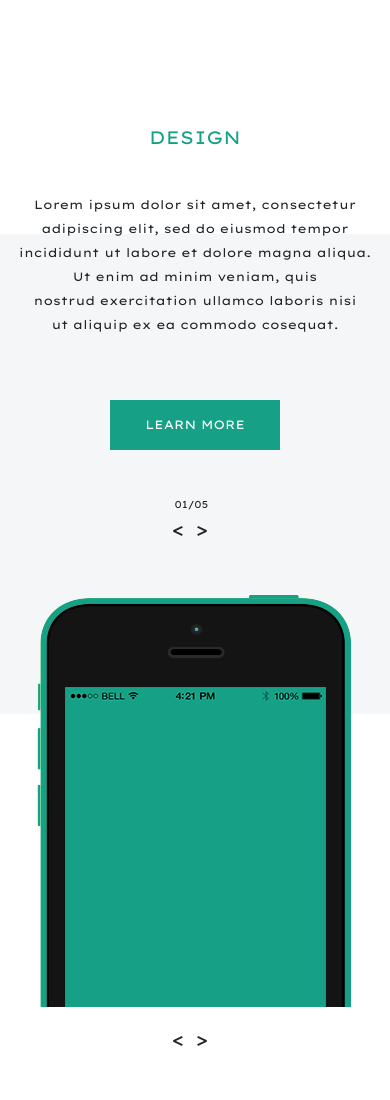
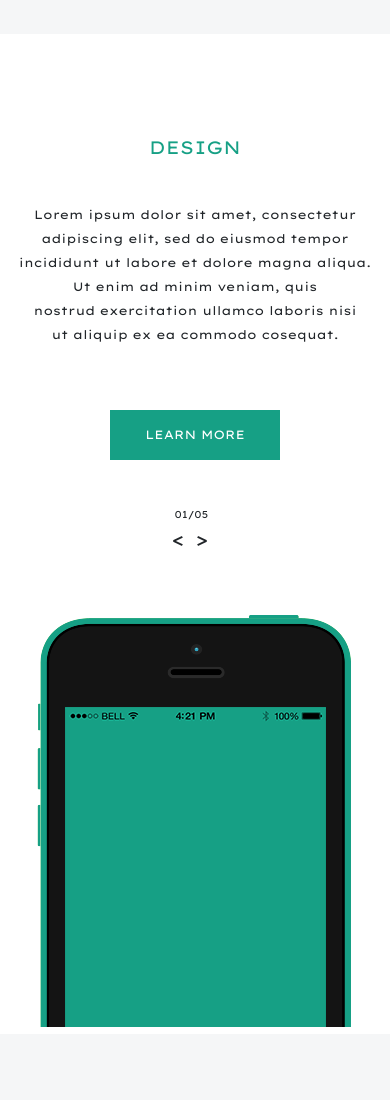
Before and after one commit to przemo88/phototime, a website: page index.html in a window 390 px wide. Shown: the part 1660-2760 px from the top of the page. Drawn offline with nearby package versions, Linux system fonts and the light colour scheme.

Commit message:
fix rwd phone & community

```diff
--- a/index.html
+++ b/index.html
@@ -153,7 +153,7 @@
                         adipiscing elit,
                     </div>
                 </div>
-                <div class="col-lg-4 zero_padding mobile_mt">
+                <div class="col-lg-4 col-12 zero_padding mobile_mt">
                     <img src="images/old-car.png" class="fluid-img">
                 </div>
                 <div class="col-lg-4 zero_padding">
--- a/scss/community.scss
+++ b/scss/community.scss
@@ -2,6 +2,11 @@
 
 .row_community{
     @include row_section(480px, #f5f6f7);
+
+    @media(max-width: 768px){
+        height: 950px;
+    }
+
 }
 
 .community_center{
@@ -25,7 +30,7 @@
      letter-spacing: 10px;
 
     @media(max-width: 768px){
-        margin-top: 750px;
+        margin-top: 40px;
         text-align: center;
     }
 }
--- a/scss/design.scss
+++ b/scss/design.scss
@@ -2,20 +2,24 @@
 
 .row_design{
     @include row_section(560px, #ffffff);
+
+    @media(max-width:768px){
+        height: 1000px;
+    }
 }
 
 .green_phone_margin{
     margin-top: 150px;
 
     @media(max-width: 768px){
-        margin-top: 50px;
+        margin-top: 60px;
         order: 2;
     }
 }
 
 .design_desc{
     @media(max-width: 768px){
-        margin-top: 450px;
+        margin-top: 100px;
         order: 1;
     }
 }
--- a/scss/phone.scss
+++ b/scss/phone.scss
@@ -2,6 +2,14 @@
 
 .row_phone{
    @include row_section(490px,#f5f6f7);
+
+   @media(max-width: 768px){
+       height: 850px;
+   }
+
+   @media(orientation: landscape) and (max-width: 768px){
+       height: 900px;
+   }
 }
 
 .phone_title{
```
Also changed, not shown: style.css, 1 other file.
